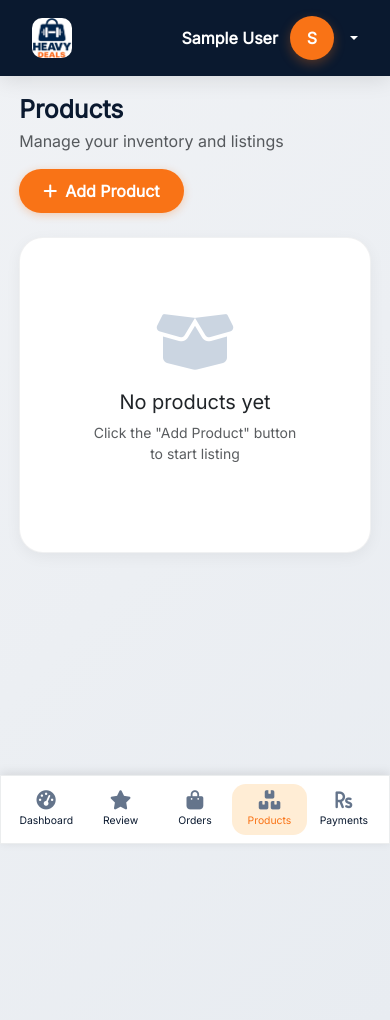
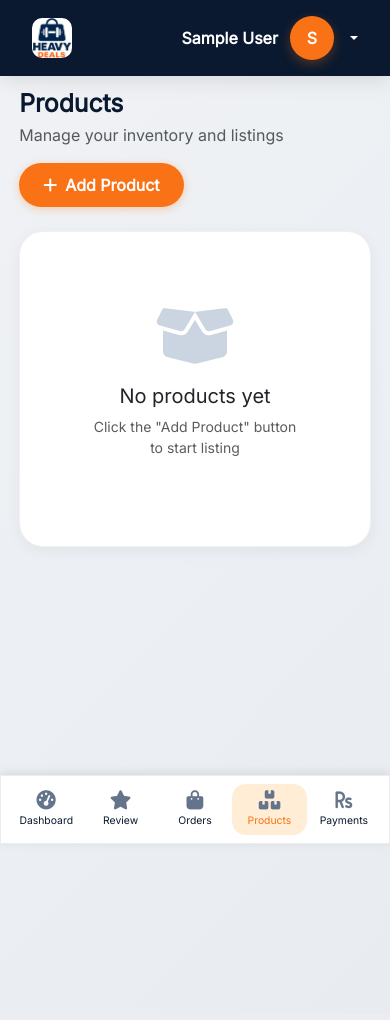
Before and after one commit to jaymedeveloper/Heavy-Deal, a Flask app: page /seller/products in a window 390 px wide. After the commit the page ends 843 px from the top, so only its background shows below. Run offline with Flask 3, Linux system fonts and the light colour scheme; the visitor is signed in with stand-in values (Sample User, id 1); data that the repository does not hold is empty; some libraries are stand-ins or nearby versions.

Commit message:
Update seller_products.html

```diff
--- a/templates/Seller/seller_products.html
+++ b/templates/Seller/seller_products.html
@@ -34,6 +34,7 @@
             overflow-x: hidden;
             width: 100%;
             max-width: 100%;
+            padding-top: 80px;
         }
 
         html {
@@ -42,11 +43,15 @@
             max-width: 100%;
         }
 
+        /* Navbar Styles - Fixed */
         .navbar-modern {
             background: var(--navy);
             padding: 1rem 2rem;
-            position: sticky;
+            position: fixed;
             top: 0;
+            left: 0;
+            right: 0;
+            width: 100%;
             z-index: 1000;
             box-shadow: 0 4px 20px rgba(0, 0, 0, 0.1);
         }
@@ -96,6 +101,7 @@
             box-shadow: 0 4px 12px rgba(249, 115, 22, 0.3);
         }
 
+        /* Sidebar Styles */
         .sidebar-modern {
             position: fixed;
             left: 24px;
@@ -136,6 +142,7 @@
             color: var(--orange);
         }
 
+        /* Main Content */
         .main-modern {
             margin-left: 320px;
             padding: 2rem 2rem 3rem 2rem;
@@ -284,6 +291,10 @@
 
         /* ========== MOBILE RESPONSIVE ========== */
         @media (max-width: 850px) {
+            body {
+                padding-top: 70px;
+            }
+
             .sidebar-modern {
                 position: fixed;
                 bottom: 0;
@@ -363,6 +374,8 @@
     <div id="loader">
         <div class="spinner-modern"></div>
     </div>
+
+    <!-- Navbar - Fixed -->
     <div class="navbar-modern d-flex justify-content-between align-items-center">
         <div class="logo">
             <div class="logo-icon"><img src="/static/logo.png" alt="HeavyDeals"></div>
@@ -375,28 +388,24 @@
                 <div class="avatar-modern">{{ seller_name[0] if seller_name else 'S' }}</div>
             </a>
             <ul class="dropdown-menu dropdown-menu-end border-0 shadow-lg rounded-4 mt-2">
-                <li><a class="dropdown-item py-2" href="/seller/profile"><i class="fas fa-user me-2"></i>Profile</a>
-                </li>
-                <li><a class="dropdown-item py-2" href="/seller/settings"><i
-                            class="fas fa-sliders-h me-2"></i>Settings</a></li>
-                <li>
-                    <hr class="dropdown-divider">
-                </li>
-                <li><a class="dropdown-item text-danger py-2" href="/logout"><i
-                            class="fas fa-sign-out-alt me-2"></i>Logout</a></li>
+                <li><a class="dropdown-item py-2" href="/seller/profile"><i class="fas fa-user me-2"></i>Profile</a></li>
+                <li><a class="dropdown-item py-2" href="/seller/settings"><i class="fas fa-sliders-h me-2"></i>Settings</a></li>
+                <li><hr class="dropdown-divider"></li>
+                <li><a class="dropdown-item text-danger py-2" href="/logout"><i class="fas fa-sign-out-alt me-2"></i>Logout</a></li>
             </ul>
         </div>
     </div>
+
+    <!-- Sidebar -->
     <div class="sidebar-modern">
-        <a href="/seller/dashboard" onclick="showLoader()"><i
-                class="fas fa-tachometer-alt"></i><span>Dashboard</span></a>
+        <a href="/seller/dashboard" onclick="showLoader()"><i class="fas fa-tachometer-alt"></i><span>Dashboard</span></a>
         <a href="/seller/review-requests" onclick="showLoader()"><i class="fas fa-star"></i><span>Review</span></a>
         <a href="/seller/orders" onclick="showLoader()"><i class="fas fa-shopping-bag"></i><span>Orders</span></a>
-        <a href="/seller/products" onclick="showLoader()" class="active"><i
-                class="fas fa-boxes"></i><span>Products</span></a>
-        <a href="/seller/payment-history" onclick="showLoader()"><i
-                class="fas fa-rupee-sign"></i><span>Payments</span></a>
+        <a href="/seller/products" onclick="showLoader()" class="active"><i class="fas fa-boxes"></i><span>Products</span></a>
+        <a href="/seller/payment-history" onclick="showLoader()"><i class="fas fa-rupee-sign"></i><span>Payments</span></a>
     </div>
+
+    <!-- Main Content -->
     <div class="main-modern">
         <div class="d-flex justify-content-between align-items-center mb-4 flex-wrap gap-3">
             <div>
@@ -445,8 +454,7 @@
                                     </div>
                                 </div>
                             </td>
-                            <td><a href="{{ p.link }}" target="_blank" class="product-link"><i
-                                        class="fas fa-external-link-alt me-1"></i>View</a></td>
+                            <td><a href="{{ p.link }}" target="_blank" class="product-link"><i class="fas fa-external-link-alt me-1"></i>View</a></td>
                         </tr>
                         {% endfor %}
                     </tbody>
@@ -460,6 +468,8 @@
             {% endif %}
         </div>
     </div>
+
+    <!-- Add Product Modal -->
     <div class="modal fade modal-modern" id="addProductModal" tabindex="-1">
         <div class="modal-dialog modal-dialog-centered">
             <div class="modal-content">
@@ -487,7 +497,9 @@
             </div>
         </div>
     </div>
+
     <div style="height: 100px;"></div>
+
     <script>
         function showLoader() { let loader = document.getElementById("loader"); if (loader) loader.style.display = "flex"; }
         window.addEventListener("load", function () { let loader = document.getElementById("loader"); if (loader) loader.style.display = "none"; });
```
